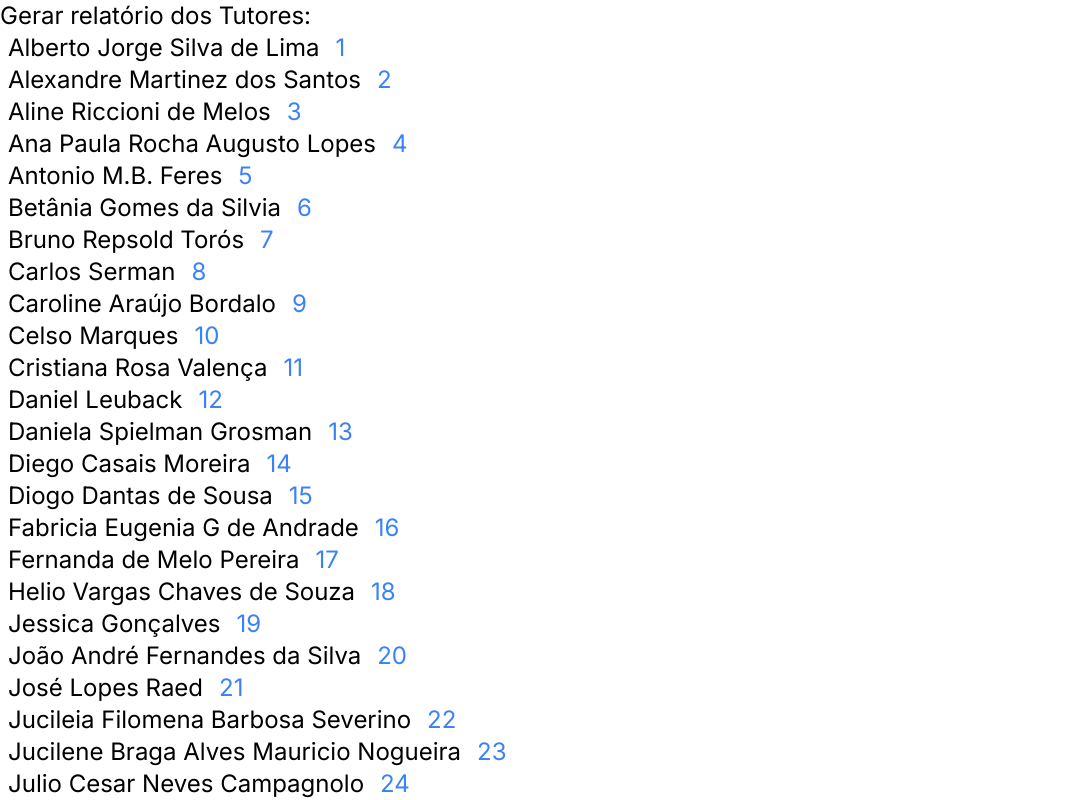
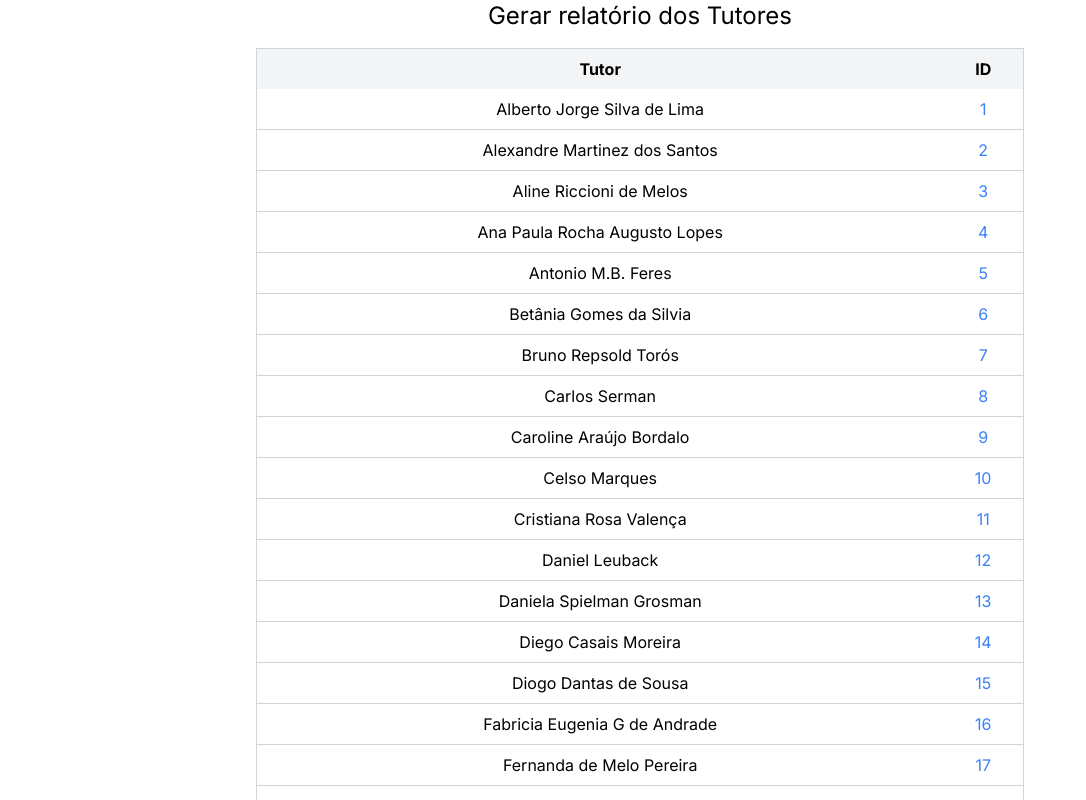
Before and after one commit to mpfaraujo/tutores, a Next.js app: page / in a window 1280 px wide. Shown: the top 800 px of the page, without its empty margins (0-1086 px from the left). Built offline with nearby package versions, Linux system fonts and the light colour scheme.

Commit message:
apresentacao

```diff
--- a/app/layout.tsx
+++ b/app/layout.tsx
@@ -5,8 +5,8 @@ import { Inter } from 'next/font/google'
 const inter = Inter({ subsets: ['latin'] })
 
 export const metadata: Metadata = {
-  title: 'Create Next App',
-  description: 'Generated by create next app',
+  title: 'Gerador de Relatórios',
+  description: 'Gera relatórios para o Programa de Tturia do CEFET/RJ',
 }
 
 export default function RootLayout({
--- a/app/page.tsx
+++ b/app/page.tsx
@@ -1,19 +1,31 @@
 import dados from '@/utils/tutorMatricula.json'
 import Link from 'next/link'
+
 export default function Home() {
   const tutores = dados
   return (
-   <main className='text-2xl m-auto'> Gerar relatório dos Tutores:<br/>
-   {tutores.map((tutor, index)=>{
-    return <>
-    <div><span className='m-2'>{tutor.Tutor}
-      </span>
-      <span className='m-2'><Link href={`./tutor/${tutor.id}`} className='text-blue-500'>{tutor.id}</Link></span>
-    </div>
-
-    </>
-   })}
-
-   </main>
+    <main className="text-center mx-auto max-w-screen-md">
+      <h1 className="text-2xl mb-4">Gerar relatório dos Tutores</h1>
+      <table className="w-full border-collapse border border-gray-300">
+        <thead>
+          <tr className="bg-gray-100">
+            <th className="p-2">Tutor</th>
+            <th className="p-2">ID</th>
+          </tr>
+        </thead>
+        <tbody>
+          {tutores.map((tutor, index) => (
+            <tr key={index} className="border-b border-gray-300">
+              <td className="p-2">{tutor.Tutor}</td>
+              <td className="p-2">
+                <Link href={`./tutor/${tutor.id}`} className="text-blue-500">
+                  {tutor.id}
+                </Link>
+              </td>
+            </tr>
+          ))}
+        </tbody>
+      </table>
+    </main>
   )
 }
```
